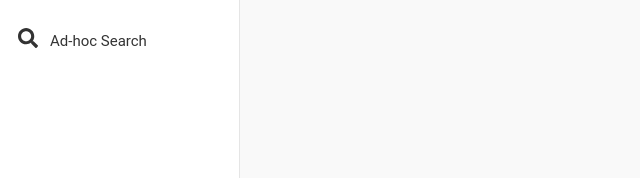
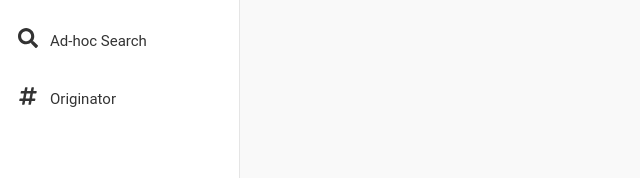
Before and after one commit to Sameena10/Demo-videos, a React (Vite) app: page /dashboard in a window 1280 px wide. Shown: the part 396-574 px from the top of the page, without its empty margins (0-640 px from the left). Built offline with nearby package versions, Linux system fonts and the light colour scheme; sample sign-in values are in the browser's storage.

Commit message:
change video

```diff
--- a/src/components/Video.jsx
+++ b/src/components/Video.jsx
@@ -11,6 +11,7 @@ import {
   FaUsersCog,
   FaSearch,
   FaSignOutAlt,
+  FaHashtag
 } from "react-icons/fa";
 import { MdLogin } from "react-icons/md";
 
@@ -29,6 +30,7 @@ const Catalogue = "https://res.cloudinary.com/dv3runtru/video/upload/v1764215708
 const Header = "https://res.cloudinary.com/dv3runtru/video/upload/v1764215702/header_mapping_kquqoy.mp4";
 const CreateCriteria = "https://res.cloudinary.com/dv3runtru/video/upload/v1764215708/create_criteria_o1j0vp.mp4";
 const GraphAndResource = "https://res.cloudinary.com/dv3runtru/video/upload/v1764215716/graph_and_resource_rucq5u.mp4";
+const Hashtag = "https://res.cloudinary.com/dv3runtru/video/upload/v1767853421/QV_1767812762617_owfn5x.mp4";
 const RwandaTraining = "https://res.cloudinary.com/dv3runtru/video/upload/v1764215716/graph_and_resource_rucq5u.mp4";
 
 const VideoDashboard = () => {
@@ -173,6 +175,13 @@ const [selectedModule, setSelectedModule] = useState(defaultModule);
         src: GraphAndResource,
       },
     ],
+  "Originator":[
+      {
+      title: "Hashtag Search",
+      description: "Search origibator of any hashtag",
+      src: Hashtag,
+      }
+    ],
     "Demo Training": [{ title: "Intelligence Overview", description: "Training video.", src: RwandaTraining }],
   };
 
@@ -183,6 +192,8 @@ const [selectedModule, setSelectedModule] = useState(defaultModule);
     { name: "Reports", icon: <FaFileAlt /> },
     { name: "Administration & Settings", icon: <FaUsersCog /> },
      { name: "Ad-hoc Search", icon: <FaSearch /> },
+          { name: "Originator", icon: <FaHashtag /> },
+
       { name: "Demo Training", icon: <FaFileAlt />, restricted: true }, ];
 // const username1 = (localStorage.getItem("username") || "").trim().toLowerCase();
 // const isDemoUser = username1.includes("demo");
```
